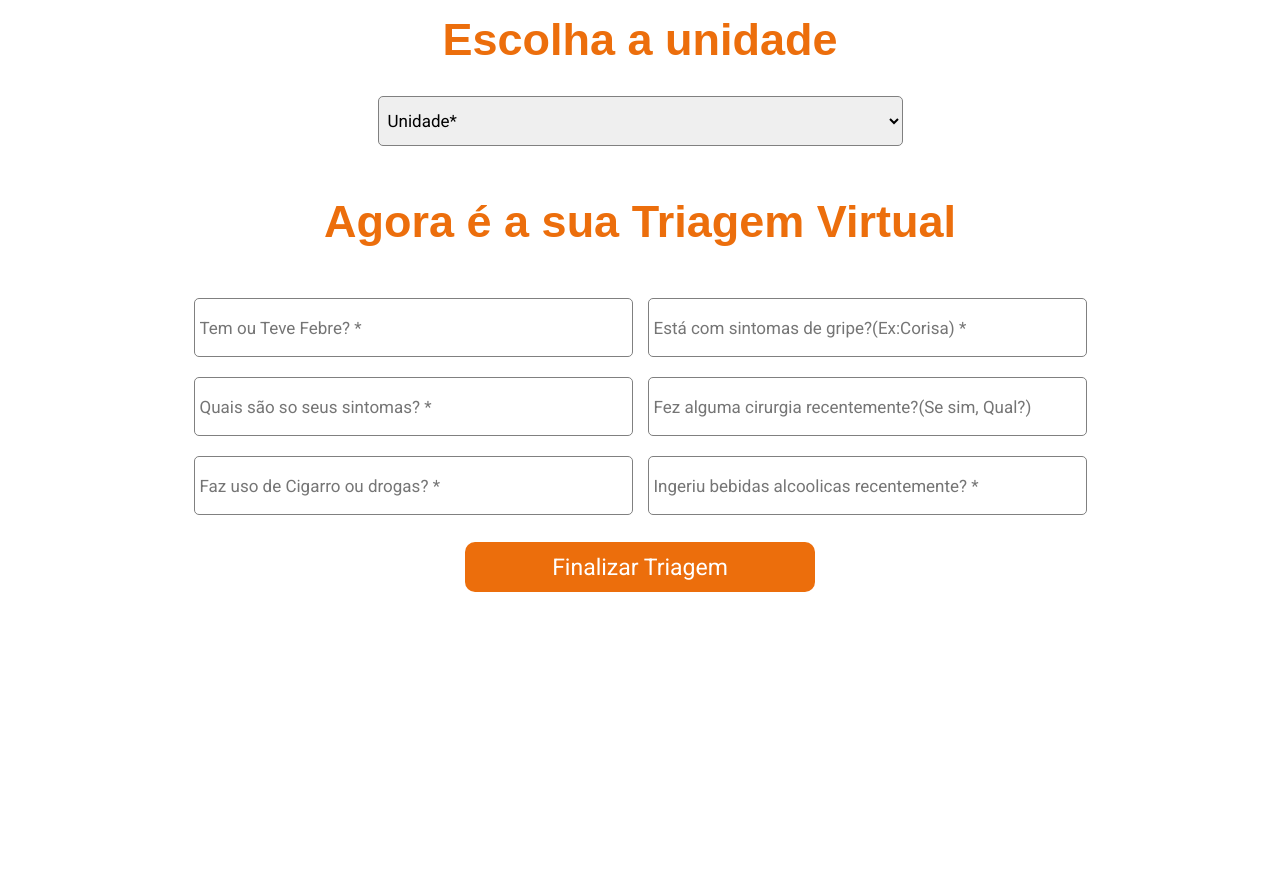
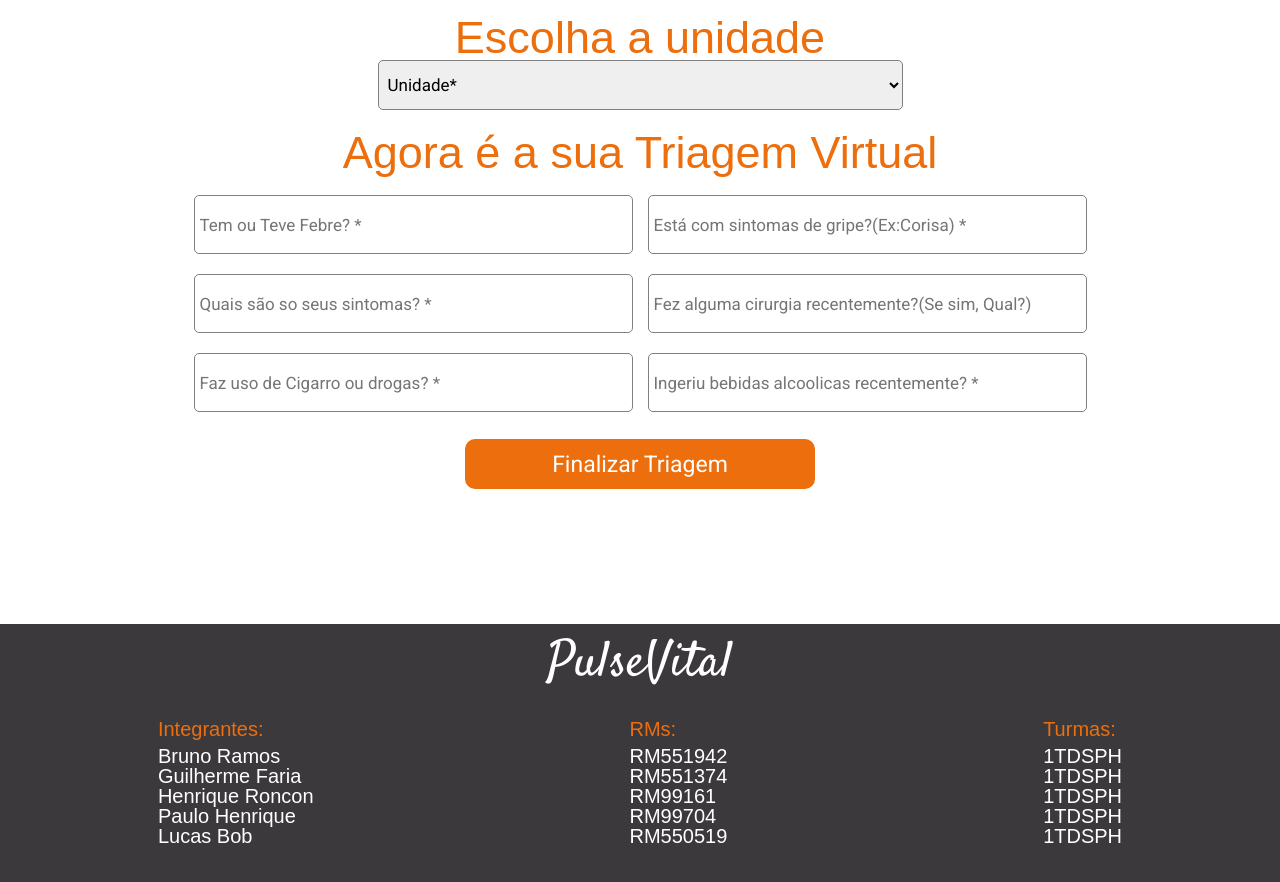
Before and after one commit to GuilhermeFaria04/Triagem-Virtual-GS, a React (Create React App) app: page /triagem in a window 1280 px wide. Shown: the part 120-1002 px from the top of the page. Before the commit the page ends 816 px from the top, so only its background shows below. Built offline with nearby package versions, Linux system fonts and the light colour scheme.

Commit message:
Criando o component Footer

```diff
--- a/src/App.js
+++ b/src/App.js
@@ -1,5 +1,6 @@
 import { BrowserRouter, Route, Routes } from 'react-router-dom';
 import './style.scss';
+import './reset.css';
 import Login from './Pages/Login';
 import Cadastro from './Pages/cadastro';
 import Paciente from './Pages/Paciente';
--- /dev/null
+++ b/src/Components/Footer.js
@@ -0,0 +1,41 @@
+import '../style.scss';
+import logo from '../Img/emblemaNotre.png';
+
+
+export default function Footer(){
+    return(
+        <footer>
+            <div className='titulo'>
+                <h2>
+                    PulseVital
+                </h2>
+            </div>
+            <div className='informacoes'>
+                <div>
+                    <p>Integrantes:</p>
+                    <p>Bruno Ramos</p>
+                    <p>Guilherme Faria</p>
+                    <p>Henrique Roncon</p>
+                    <p>Paulo Henrique</p>
+                    <p>Lucas Bob</p>
+                </div>
+                <div>
+                    <p>RMs:</p>
+                    <p>RM551942</p>
+                    <p>RM551374</p>
+                    <p>RM99161</p>
+                    <p>RM99704</p>
+                    <p>RM550519</p>
+                </div>
+                <div>
+                    <p>Turmas:</p>
+                    <p>1TDSPH</p>
+                    <p>1TDSPH</p>
+                    <p>1TDSPH</p>
+                    <p>1TDSPH</p>
+                    <p>1TDSPH</p>
+                </div>
+            </div>
+        </footer>
+    )
+}
--- a/src/Pages/Triagem.js
+++ b/src/Pages/Triagem.js
@@ -1,5 +1,6 @@
 import { useState } from "react";
 import Header from "../Components/Header";
+import Footer from "../Components/Footer";
 
 
 export default function Paciente() {
@@ -11,6 +12,7 @@ export default function Paciente() {
     const [alcool, setAlcool] = useState('')
 
     return (
+        <>
         <main>
             <Header />
             <h1>Escolha a unidade</h1>
@@ -82,5 +84,7 @@ export default function Paciente() {
                 <button type="submit">Finalizar Triagem</button>
             </form>
         </main>
+        <Footer/>
+        </>
     )
 }
--- a/src/style.scss
+++ b/src/style.scss
@@ -1,8 +1,10 @@
 @import url('https://fonts.googleapis.com/css2?family=Montserrat:wght@100;200;300;400;500;600;700;800;900&family=Roboto:wght@100;300;400;500;700;900&Oxygen:wght@700&display=swap');
+@import url('https://fonts.googleapis.com/css2?family=Satisfy&display=swap');
 
 $cor-principal: #EC6E0C;
 $font-principal: 'Roboto', sans-serif;
 $font-header: 'Oxygen', sans-serif;
+$font-footer: 'Satisfy', cursive;
 
 .auth-container{
     width: 100%;
@@ -54,6 +56,7 @@ header{
     height: 90px;
     top: 0;
     left: 0;
+    background-color: #FFF;
     position: fixed;
     img{
         width: 260px;
@@ -93,7 +96,7 @@ main{
     justify-content: center;
     align-items: center;
     width: 100%;
-    height: 100vh;
+    height: 93vh;
     h1{
         font-family: $font-header;
         font-size: 45px;
@@ -142,3 +145,38 @@ main{
         }
     }
 }
+
+footer{
+    width: 100%;
+    height: 300px;
+    background-color: #3C393C;
+    display: flex;
+    flex-direction: column;
+    margin-top: -50px;
+    .titulo{
+        padding-top: 15px;
+        display: flex;
+        justify-content: center;
+        align-items: center;
+    }
+    h2{
+        font-size: 50px;
+        font-weight: 400;
+        font-family:$font-footer;
+        color: #FFF;
+    }
+    .informacoes{
+        display: flex;
+        justify-content: space-around;
+        font-size: 20px;
+        font-family: $font-header;
+        color: #FFF;
+        padding-top: 30px;
+        div{
+            p:first-of-type{
+                color: $cor-principal;
+                margin-bottom: 7px;
+            }
+        }
+    }
+}
```
Also changed, not shown: src/Img/emblemaNotre.png (added).
